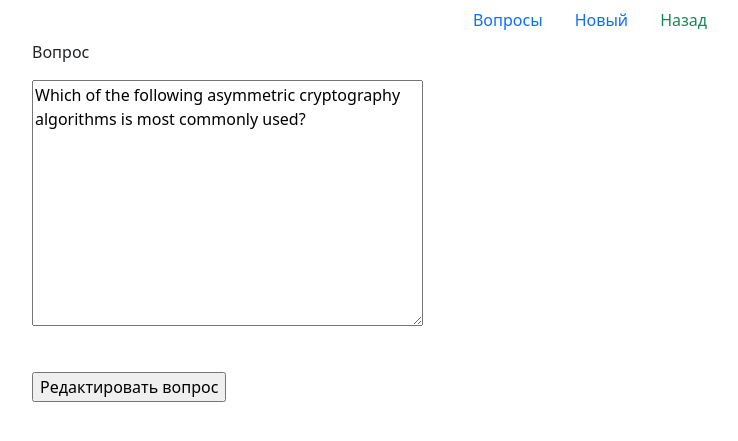
After one commit to A-miin/exam7, a Django app: page /poll/1/edit in a window 1280 px wide. The commit adds this page. Shown: the top 441 px of the page, without its empty margins (50-788 px from the left). Run offline with Django 3.2, Linux system fonts and the light colour scheme; data comes from the database, SQL or seed files in the repository; some libraries are stand-ins or nearby versions.

Commit message:
Add updating poll

```diff
--- /dev/null
+++ b/questionnaire/polls/templates/poll/update.html
@@ -0,0 +1,13 @@
+{% extends 'base.html' %}
+
+{% block nav %}
+    <li class="nav-item">
+        <a href="{% url 'poll-view' poll.id %}" class="nav-link text-success">Назад </a>
+    </li>
+{% endblock nav %}
+
+{% block content %}
+    <form action="{% url "poll-update" poll.id %}" method="post">
+        {% include "partial/form.html" with button_text="Редактировать вопрос" %}
+    </form>
+{% endblock content %}
--- a/questionnaire/polls/templates/poll/view.html
+++ b/questionnaire/polls/templates/poll/view.html
@@ -2,8 +2,7 @@
 {% block title %} Детальный просмотр {% endblock title %}
 {% block nav %}
     <li class="nav-item">
-        <a href="" class="nav-link text-success">Редактировать </a>
-    {#        <a href="{% url 'project-update' project.id %}" class="card-link">Редактировать </a>#}
+        <a href="{% url 'poll-update' poll.id %}" class="nav-link text-success">Редактировать </a>
     </li>
     <li class="nav-item">
         <a href="" class="nav-link text-danger">Удалить</a>
--- a/questionnaire/polls/urls.py
+++ b/questionnaire/polls/urls.py
@@ -4,11 +4,13 @@ from .views import (
     IndexPollView,
     ViewPollView,
     CreatePollView,
+    UpdatePollView,
 )
 
 urlpatterns=[
     path('',IndexPollView.as_view() , name = 'poll-list'),
     path('poll/<int:pk>', ViewPollView.as_view(), name = "poll-view"),
-    path('poll/new', CreatePollView.as_view(), name = "poll-create")
+    path('poll/new', CreatePollView.as_view(), name = "poll-create"),
+    path('poll/<int:pk>/edit', UpdatePollView.as_view(), name='poll-update')
 
 ]
--- a/questionnaire/polls/views.py
+++ b/questionnaire/polls/views.py
@@ -37,3 +37,12 @@ class CreatePollView(CreateView):
     form_class = PollForm
     model = Poll
     success_url = reverse_lazy('poll-list')
+
+class UpdatePollView(UpdateView):
+    form_class = PollForm
+    model = Poll
+    template_name = 'poll/update.html'
+    context_object_name = 'poll'
+
+    def get_success_url(self):
+        return reverse('poll-view', kwargs={'pk':self.kwargs.get('pk')})
```
